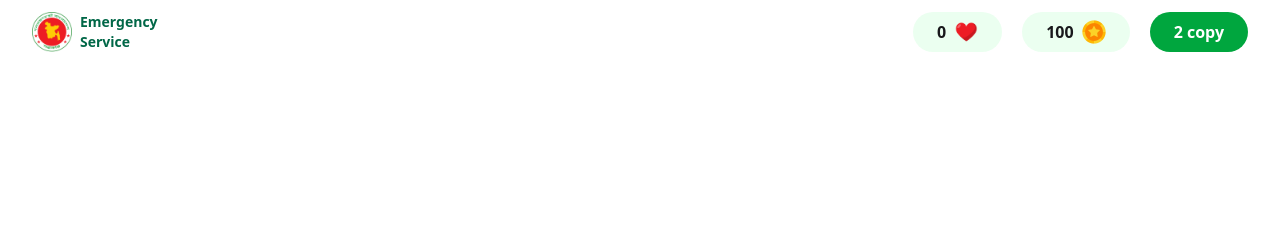
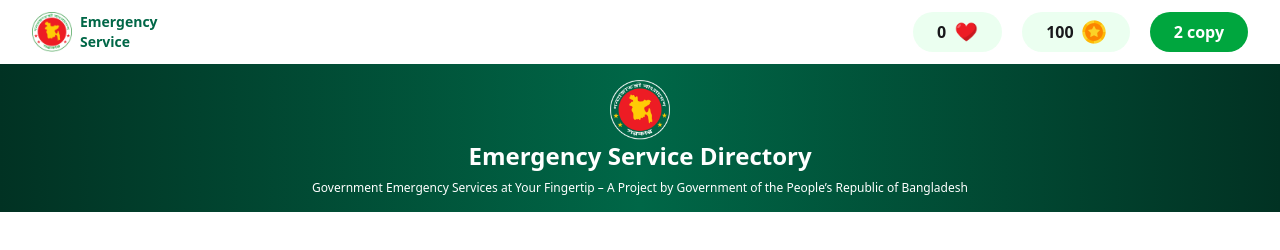
Before and after one commit to Abdullahbdbd/Emergency-Service, a plain HTML site: page index.html in a window 1280 px wide. Drawn offline with nearby package versions, Linux system fonts and the light colour scheme.

Commit message:
Banner Section

```diff
--- a/index.html
+++ b/index.html
@@ -51,6 +51,15 @@
       </div>
     </div>
 
+    <!-- banner section  -->
+     <div class="text-white text-center py-4 bg-gradient-to-r from-[#013223] via-[#006747] to-[#013223]">
+        <div class=" flex justify-center items-center">
+            <img class="w-[60px]" src="./assets/logo-dark.png" alt="">
+        </div>
+        <h1 class="font-bold text-2xl">Emergency Service Directory</h1>
+        <p class="mt-2 text-xs">Government Emergency Services at Your Fingertip – A Project by  Government of the People’s Republic of Bangladesh</p>
+     </div>
+
     <!-- JS -->
     <script src="home.js"></script>
   </body>
```
